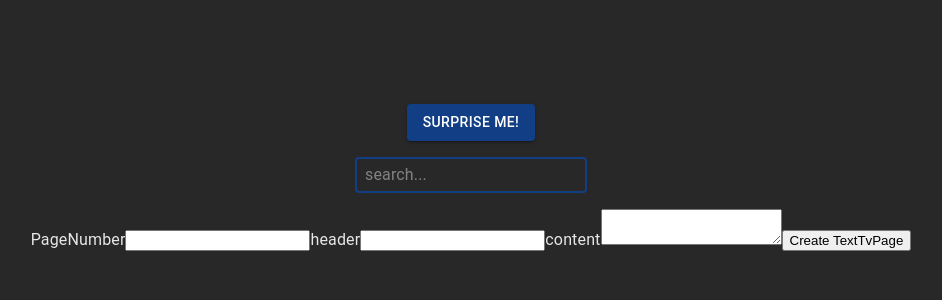
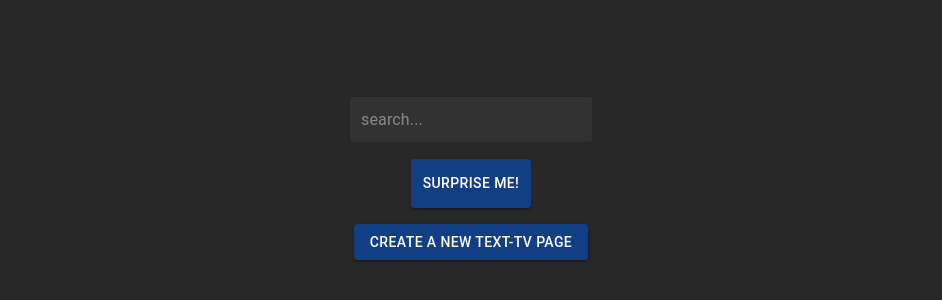
Before and after one commit to JonesTPG/fazer-app, a Next.js app: page / in a window 1280 px wide. Shown: the part 222-522 px from the top of the page, without its empty margins (169-1111 px from the left). Built offline with nearby package versions, Linux system fonts and the light colour scheme.

Commit message:
feat(ui): input form styling

```diff
--- a/pages/index.jsx
+++ b/pages/index.jsx
@@ -1,12 +1,10 @@
 import { Button, Stack } from "@mui/material";
 import Link from "next/link";
-import { useRouter } from "next/router";
 import { useState } from "react";
 import SearchForm from "../src/components/SearchForm";
 import TextTvPageForm from "../src/components/TextTvPageForm";
 
 export default function Home({ textTvPageId }) {
-  const router = useRouter();
   const [isClicked, setIsClicked] = useState(false);
   return (
     <Stack
@@ -14,17 +12,18 @@ export default function Home({ textTvPageId }) {
       data-testid="container"
       spacing={2}
     >
+      <SearchForm />
       <Link href={`/${textTvPageId}`} passHref>
         <Button
           variant="contained"
           disabled={isClicked}
           data-testid={`button${isClicked ? "-disabled" : ""}`}
           onClick={() => setIsClicked(true)}
+          sx={{ p: 1.5 }}
         >
           Surprise me!
         </Button>
       </Link>
-      <SearchForm />
       <TextTvPageForm />
     </Stack>
   );
--- a/src/components/SearchForm.jsx
+++ b/src/components/SearchForm.jsx
@@ -1,4 +1,4 @@
-import { Input, Stack, Typography } from "@mui/material";
+import { OutlinedInput, Stack, Typography } from "@mui/material";
 import { useState } from "react";
 
 export default function SearchForm() {
@@ -11,29 +11,27 @@ export default function SearchForm() {
       const params = new URLSearchParams({ q });
       const res = await fetch(`/api/search?${params}`);
       const result = await res.json();
-      console.log(result);
-      setHits([]);
+      setHits([result?.result?.id]);
     }
   };
 
   return (
     <Stack>
-      <Input
+      <OutlinedInput
         onChange={search}
         placeholder="search..."
         sx={{
           borderRadius: 1,
-          border: (theme) => `2px solid ${theme.palette.primary.main}`,
           color: "common.white",
-          pl: 1,
+          bgcolor: "background.paper",
         }}
-        disableUnderline
+        inputProps={{ sx: { p: 1.5 } }}
       />
 
       {!!hits.length && (
         <Stack spacing={2}>
-          {hits.map((_, index) => (
-            <Typography key={index}>HIT</Typography>
+          {hits.map((item, index) => (
+            <Typography key={index}>{item}</Typography>
           ))}
         </Stack>
       )}
--- a/src/components/TextTvPageForm.jsx
+++ b/src/components/TextTvPageForm.jsx
@@ -1,14 +1,30 @@
+import {
+  Button,
+  Dialog,
+  DialogActions,
+  DialogContent,
+  DialogTitle,
+  OutlinedInput,
+  Stack,
+} from "@mui/material";
+import { useState } from "react";
+
 export default function TextTvPageForm() {
-  const handleSubmit = async (event) => {
+  const [values, setValues] = useState({ pageNumber: "", nickname: "", reason: "" });
+  const [open, setOpen] = useState(false);
+
+  const handleChange = (prop) => (event) => {
     event.preventDefault();
+    setValues((old) => ({ ...old, [prop]: event.target.value }));
+  };
 
-    const form = new FormData(event.target);
-    const formData = Object.fromEntries(form.entries());
-
-    console.log(formData);
+  const handleSubmit = async () => {
+    if (!pageNumber || !nickname) {
+      return null;
+    }
 
     const res = await fetch("/api/textTvPages", {
-      body: JSON.stringify(formData),
+      body: JSON.stringify(values),
       headers: {
         "Content-Type": "application/json",
       },
@@ -16,29 +32,72 @@ export default function TextTvPageForm() {
     });
 
     const result = await res.json();
-    console.log(result);
+    console.log("Saved: ", { result });
+    setOpen(false);
+    setValues({ pageNumber: "", nickname: "", reason: "" });
+  };
+
+  const handleClickOpen = () => {
+    setOpen(true);
+  };
+
+  const handleClose = () => {
+    setOpen(false);
   };
 
   return (
-    <form onSubmit={handleSubmit}>
-      <label htmlFor="pageNumber" className="form-label">
-        PageNumber
-      </label>
-      <input name="pageNumber" type="text" className="form-control" />
-
-      <label htmlFor="header" className="form-label">
-        header
-      </label>
-      <input name="header" type="text" className="form-control" />
-
-      <label htmlFor="content" className="form-label">
-        content
-      </label>
-      <textarea name="content" type="text" className="form-control" />
-
-      <button className="btn btn-primary" type="submit">
-        Create TextTvPage
-      </button>
-    </form>
+    <>
+      <Button variant="contained" onClick={handleClickOpen}>
+        Create a new text-tv page
+      </Button>
+      <Dialog open={open} onClose={handleClose}>
+        <DialogTitle>Create a new text-tv page</DialogTitle>
+        <DialogContent>
+          <Stack spacing={2}>
+            <OutlinedInput
+              sx={{
+                borderRadius: 1,
+                color: "common.white",
+                bgcolor: "background.paper",
+              }}
+              placeholder="Page number*"
+              value={values.pageNumber}
+              onChange={handleChange("pageNumber")}
+              inputProps={{ sx: { p: 1.5 } }}
+            />
+            <OutlinedInput
+              sx={{
+                borderRadius: 1,
+                color: "common.white",
+                bgcolor: "background.paper",
+              }}
+              placeholder="Nickname*"
+              value={values.nickname}
+              onChange={handleChange("nickname")}
+              inputProps={{ sx: { p: 1.5 } }}
+            />
+            <OutlinedInput
+              sx={{
+                borderRadius: 1,
+                color: "common.white",
+                bgcolor: "background.paper",
+              }}
+              placeholder="Reason"
+              value={values.reason}
+              onChange={handleChange("reason")}
+              inputProps={{ sx: { p: 1.5 } }}
+            />
+          </Stack>
+        </DialogContent>
+        <DialogActions>
+          <Button variant="contained" onClick={() => handleSubmit()}>
+            Create
+          </Button>
+          <Button onClick={handleClose} color="secondary">
+            Cancel
+          </Button>
+        </DialogActions>
+      </Dialog>
+    </>
   );
 }
```
